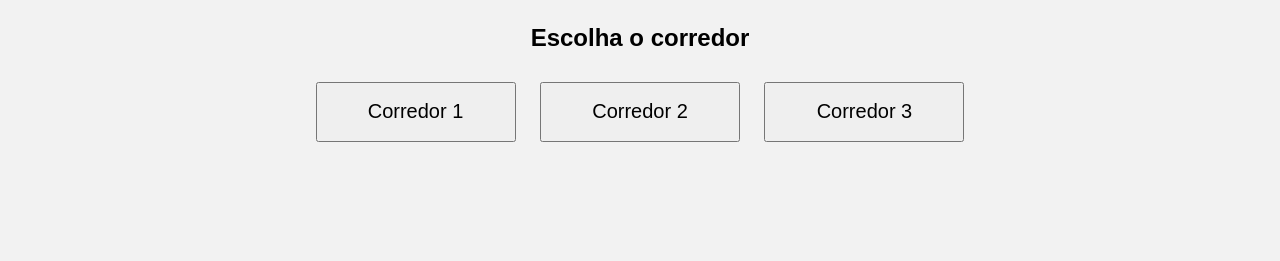
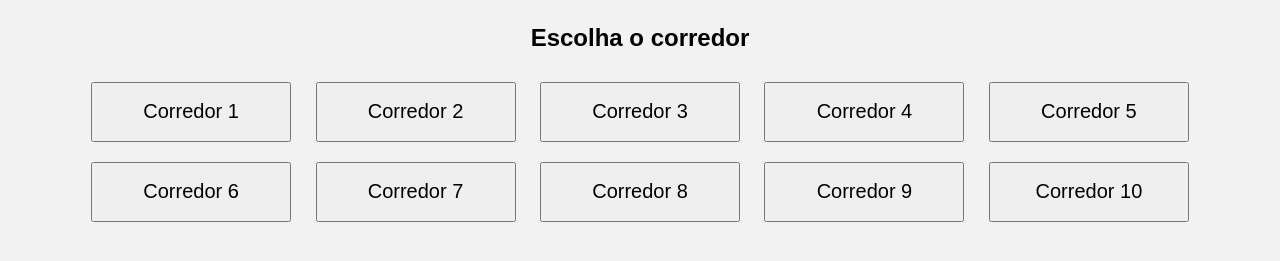
Before and after one commit to GabrielProject222/Falange-, a plain HTML site: page index.html in a window 1280 px wide. Shown: the part 75-336 px from the top of the page. Drawn offline with Linux system fonts and the light colour scheme.

Commit message:
Add buttons for corredores 4 to 10
Added buttons for additional corredores.

```diff
--- a/index.html
+++ b/index.html
@@ -11,9 +11,20 @@
 
 <h2>Escolha o corredor</h2>
 
+<div class="corredores">
+
 <button>Corredor 1</button>
 <button>Corredor 2</button>
 <button>Corredor 3</button>
+<button>Corredor 4</button>
+<button>Corredor 5</button>
+<button>Corredor 6</button>
+<button>Corredor 7</button>
+<button>Corredor 8</button>
+<button>Corredor 9</button>
+<button>Corredor 10</button>
+
+</div>
 
 </body>
 </html>
```
